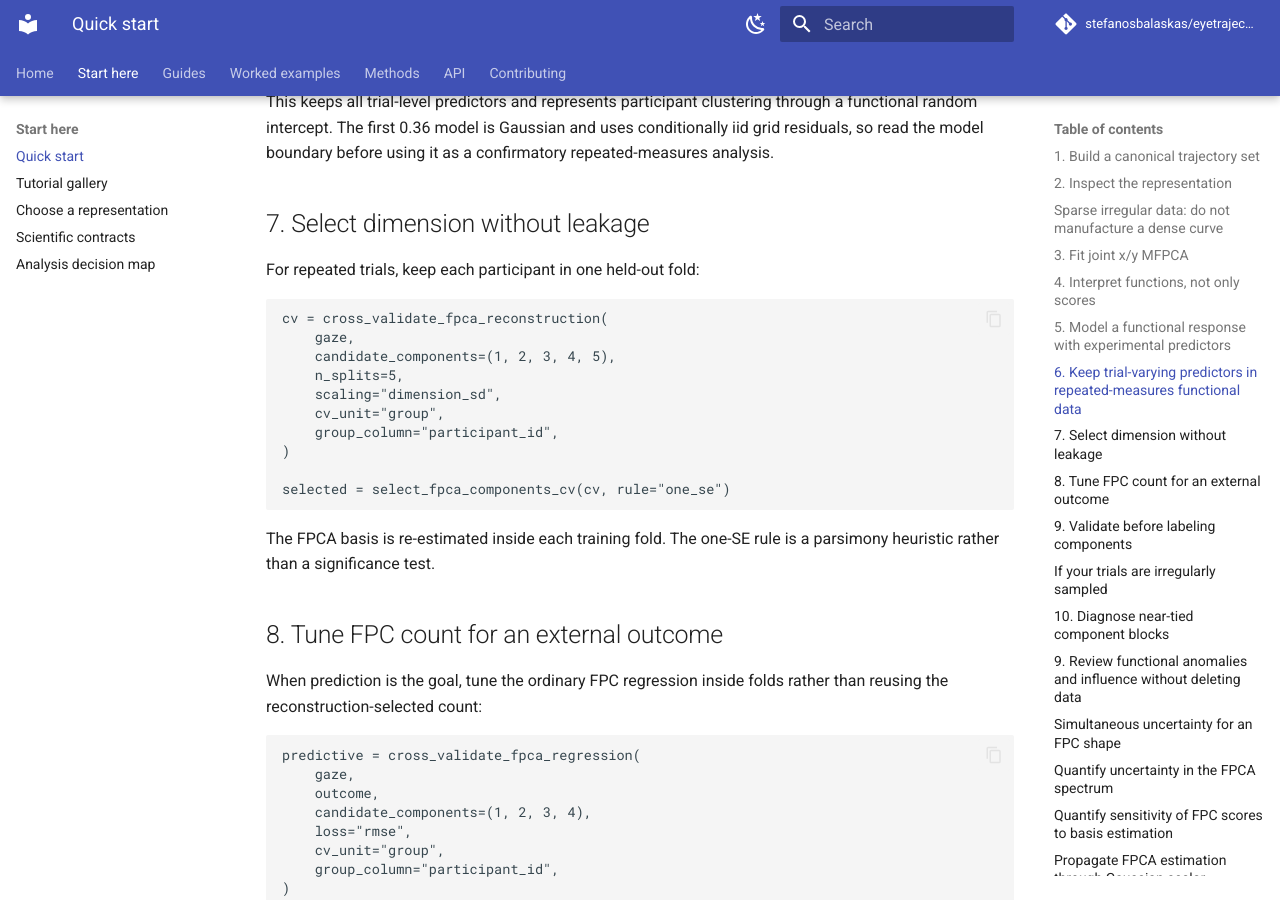
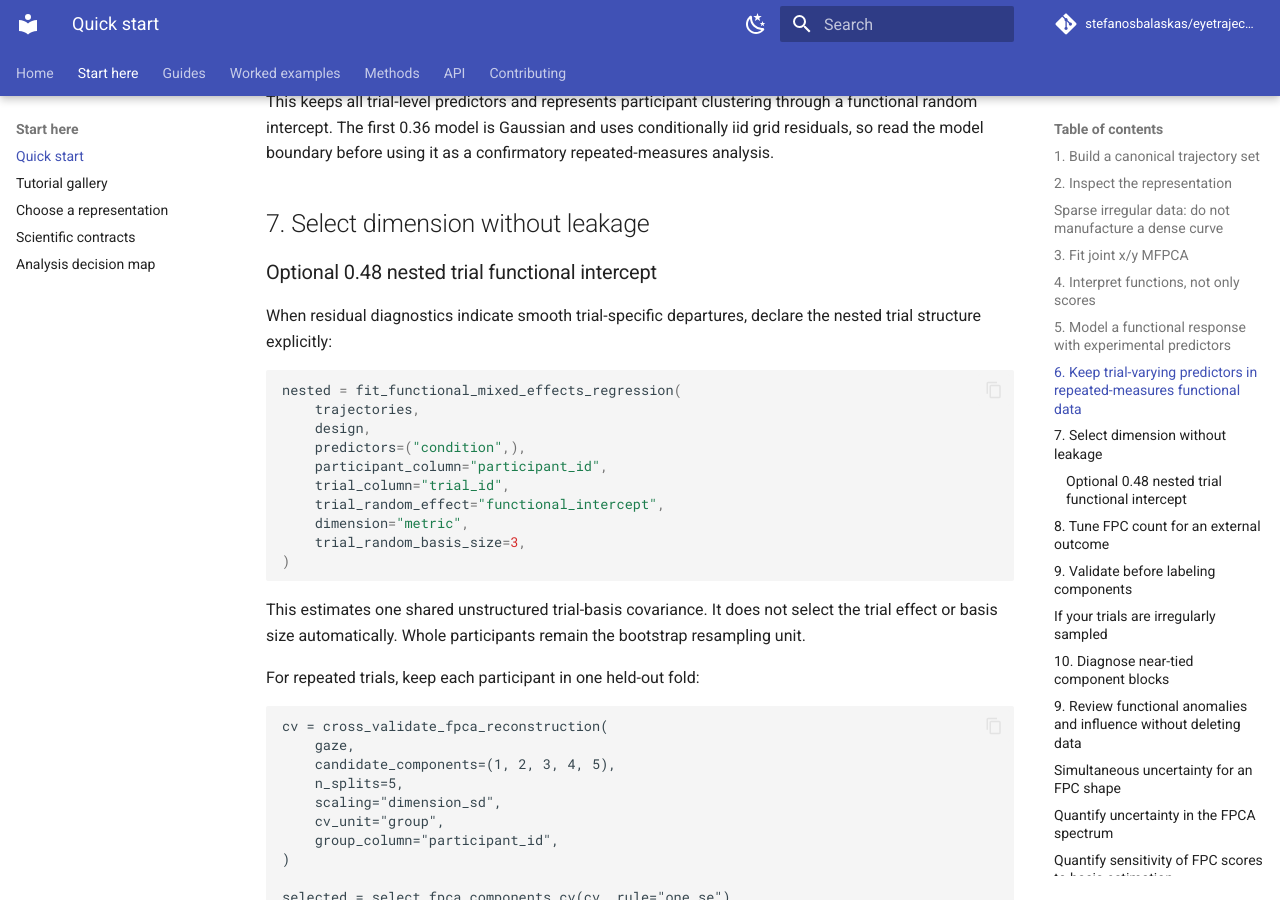
Before and after one commit to stefanosbalaskas/eyetrajectoriespy, an MkDocs documentation site: the page built from docs/quickstart.md, in a window 1280 px wide and 900 px high, scrolled down 3093 px. Built offline with MkDocs 1.6.1 and Material for MkDocs 9.7.7, drawn with Linux system fonts in a browser that asks for light colours; comment, search, counter and statistics services are not loaded.

Commit message:
Add 0.48 nested model to quickstart

```diff
--- a/docs/quickstart.md
+++ b/docs/quickstart.md
@@ -141,6 +141,28 @@ uses conditionally iid grid residuals, so read the model boundary before using
 it as a confirmatory repeated-measures analysis.
 
 ## 7. Select dimension without leakage
+
+### Optional 0.48 nested trial functional intercept
+
+When residual diagnostics indicate smooth trial-specific departures, declare
+the nested trial structure explicitly:
+
+~~~python
+nested = fit_functional_mixed_effects_regression(
+    trajectories,
+    design,
+    predictors=("condition",),
+    participant_column="participant_id",
+    trial_column="trial_id",
+    trial_random_effect="functional_intercept",
+    dimension="metric",
+    trial_random_basis_size=3,
+)
+~~~
+
+This estimates one shared unstructured trial-basis covariance. It does not
+select the trial effect or basis size automatically. Whole participants remain
+the bootstrap resampling unit.
 
 For repeated trials, keep each participant in one held-out fold:
 
```
